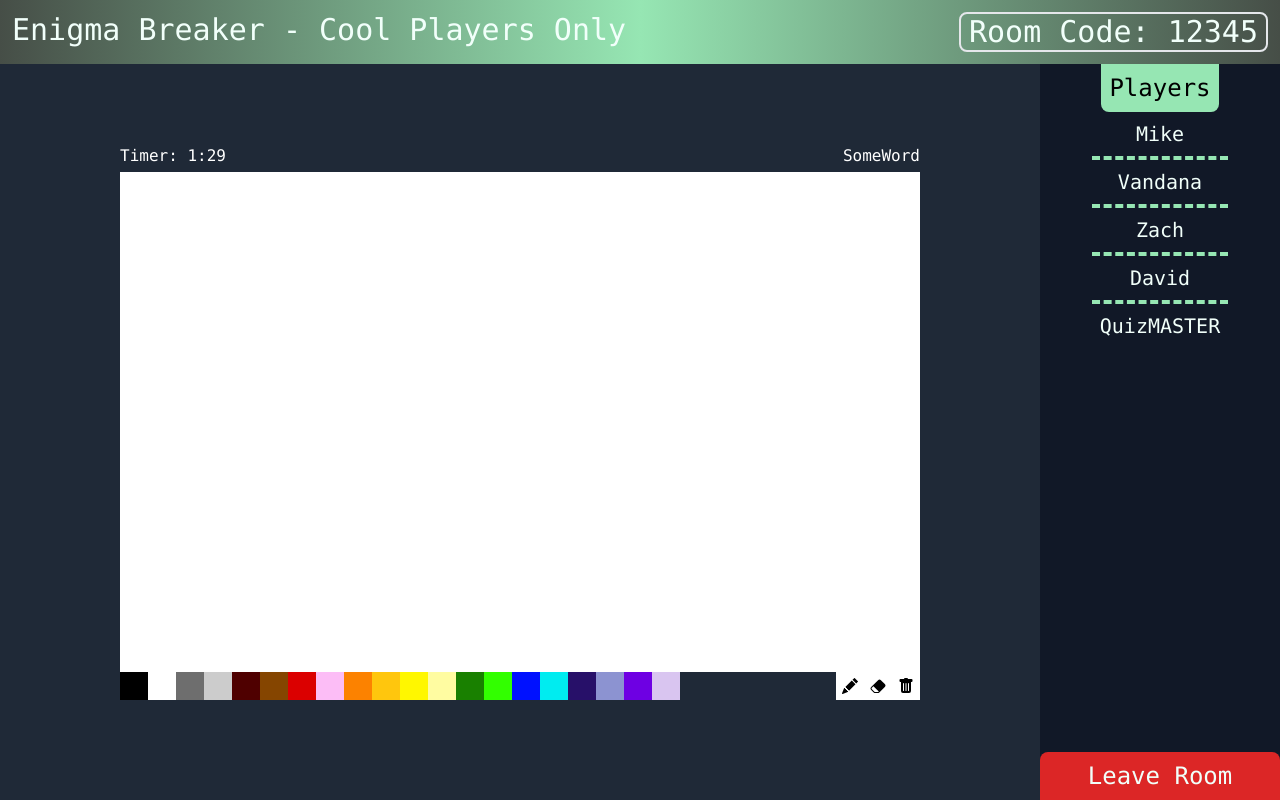
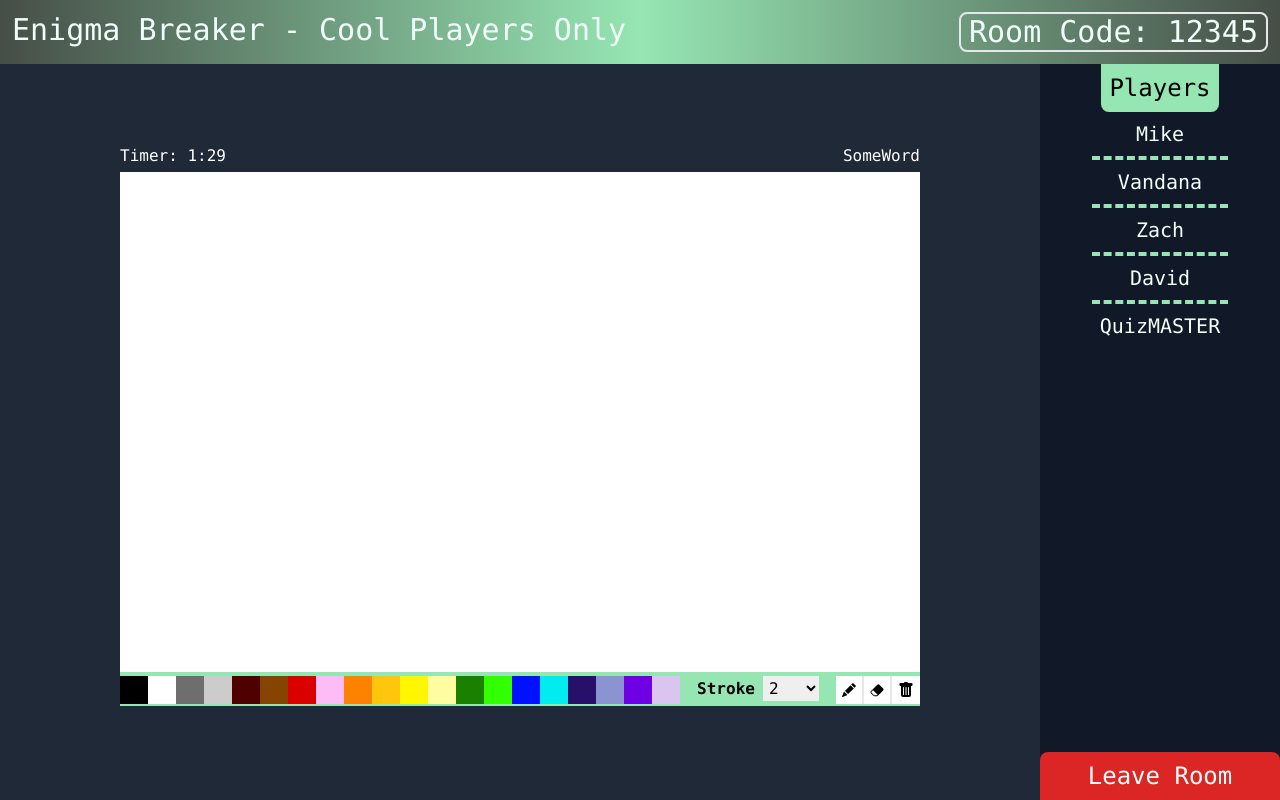
Before and after one commit to PlaThyme/PlaThyme, a React (Create React App) app in the folder client/: page / in a window 1280 px wide. Built offline with nearby package versions, Linux system fonts and the light colour scheme; no server answers.

Commit message:
Implemented dynamic stroke width selection

```diff
--- a/client/src/Games/DrawTheWord/DrawingBoard.jsx
+++ b/client/src/Games/DrawTheWord/DrawingBoard.jsx
@@ -52,13 +52,14 @@ export default function DrawingBoard(props) {
     const svgPencil = document.getElementById("svgPencil");
     const svgEraser = document.getElementById("svgEraser");
     const svgCleanBoard = document.getElementById("svgCleanBoard");
+    const strokeWidth = document.getElementById("strokeWidth");
     var canvas = document.querySelector("#board");
     var ctx = canvas.getContext("2d");
     var sketch = document.querySelector("#sketch");
     var sketch_style = getComputedStyle(sketch);
     var mouse = { x: 0, y: 0 };
     var last_mouse = { x: 0, y: 0 };
-    var lineWidthValue = 5;
+    var lineWidthValue = 2;
     var strokeColor = "#000000";
 
     canvas.width = parseInt(sketch_style.getPropertyValue("width"));
@@ -69,12 +70,13 @@ export default function DrawingBoard(props) {
       socket.emit("clear-canvas-data", null);
     };
 
-    const onColorUpdate = (e) => {
-      console.log("--> ", e.target.className);
-      strokeColor = colourPalletDict[e.target.className.split(" ")[1]];
-    };
+    const onColorUpdate = (e) => { strokeColor = colourPalletDict[e.target.className.split(" ")[1]]; };
     for (let i = 0; i < colors.length; i++) {
       colors[i].addEventListener("click", onColorUpdate, false);
+    }
+
+    const handleLineWidthChange = (e) => {
+      lineWidthValue = e.target.value;
     }
 
     svgPencil.addEventListener(
@@ -86,6 +88,7 @@ export default function DrawingBoard(props) {
     );
     svgEraser.addEventListener("click", () => (strokeColor = "#ffffff"), false);
     svgCleanBoard.addEventListener("click", handleCleanBoard, false);
+    strokeWidth.addEventListener("change", handleLineWidthChange, false);
 
     const onPaint = () => {
       ctx.beginPath();
@@ -93,8 +96,8 @@ export default function DrawingBoard(props) {
       ctx.lineTo(mouse.x, mouse.y);
       ctx.lineWidth = lineWidthValue;
       ctx.strokeStyle = strokeColor;
-      // ctx.lineJoin = "round";
-      // ctx.lineCap = "round";
+      ctx.lineJoin = "round";
+      ctx.lineCap = "round";
       ctx.closePath();
       ctx.stroke();
 
@@ -149,7 +152,7 @@ export default function DrawingBoard(props) {
       <div className="board-container sketch grid-item item-3" id="sketch">
         <canvas id="board" className="board" />
       </div>
-      <div className="grid-item item-4 flex justify-between">
+      <div className="grid-item item-4 flex justify-between bg-thyme pt-1">
         <div ref={colorsRef} className="colors">
           <div className="color black odd" />
           <div className="color white  even" />
@@ -172,13 +175,32 @@ export default function DrawingBoard(props) {
           <div className="color purple odd" />
           <div className="color lightPurple even" />
         </div>
+        <div>
+          <label for="strokeWidth" className="pr-2 font-bold">
+            Stroke
+          </label>
+          <select name="strokeWidth" id="strokeWidth" className="w-14 p-0.5">
+            <option value="2">1</option>
+            <option value="4" selected={true}>
+                       2
+            </option>
+            <option value="6">3</option>
+            <option value="8">4</option>
+            <option value="10">5</option>
+            <option value="12">6</option>
+            <option value="14">7</option>
+            <option value="16">8</option>
+            <option value="18">9</option>
+            <option value="20">10</option>
+          </select>
+        </div>
         <div className="canvasTools flex justify-items-end">
           <svg
             xmlns="http://www.w3.org/2000/svg"
             width="16"
             height="16"
             fill="currentColor"
-            className="bi bi-pencil-fill bg-white"
+            className="bi bi-pencil-fill bg-white border-r-2"
             viewBox="0 0 16 16"
             id="svgPencil"
           >
@@ -190,7 +212,7 @@ export default function DrawingBoard(props) {
             width="16"
             height="16"
             fill="currentColor"
-            class="bi bi-eraser-fill bg-white"
+            class="bi bi-eraser-fill bg-white border-r-2"
             viewBox="0 0 16 16"
             id="svgEraser"
           >
--- a/client/src/Games/DrawTheWord/DrawingBoardStyles.css
+++ b/client/src/Games/DrawTheWord/DrawingBoardStyles.css
@@ -68,7 +68,7 @@ svg{
   width: 800px;
   margin: auto;
   grid-template-columns: repeat(2, 1fr);
-  grid-template-rows: 20px auto auto;
+  grid-template-rows: 20px auto 34px;
 }
 div.grid-item.item-3{
   grid-column: 1 / 3;
```
